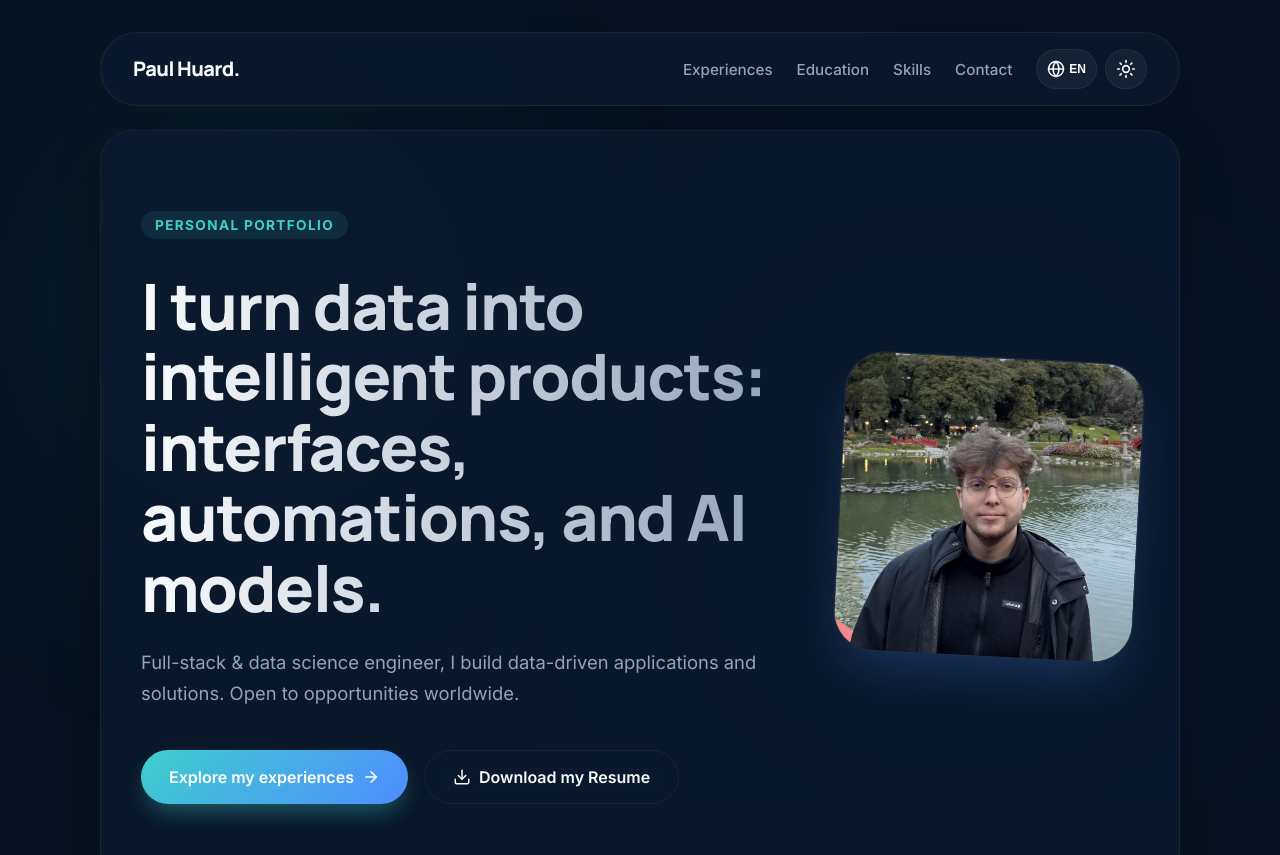
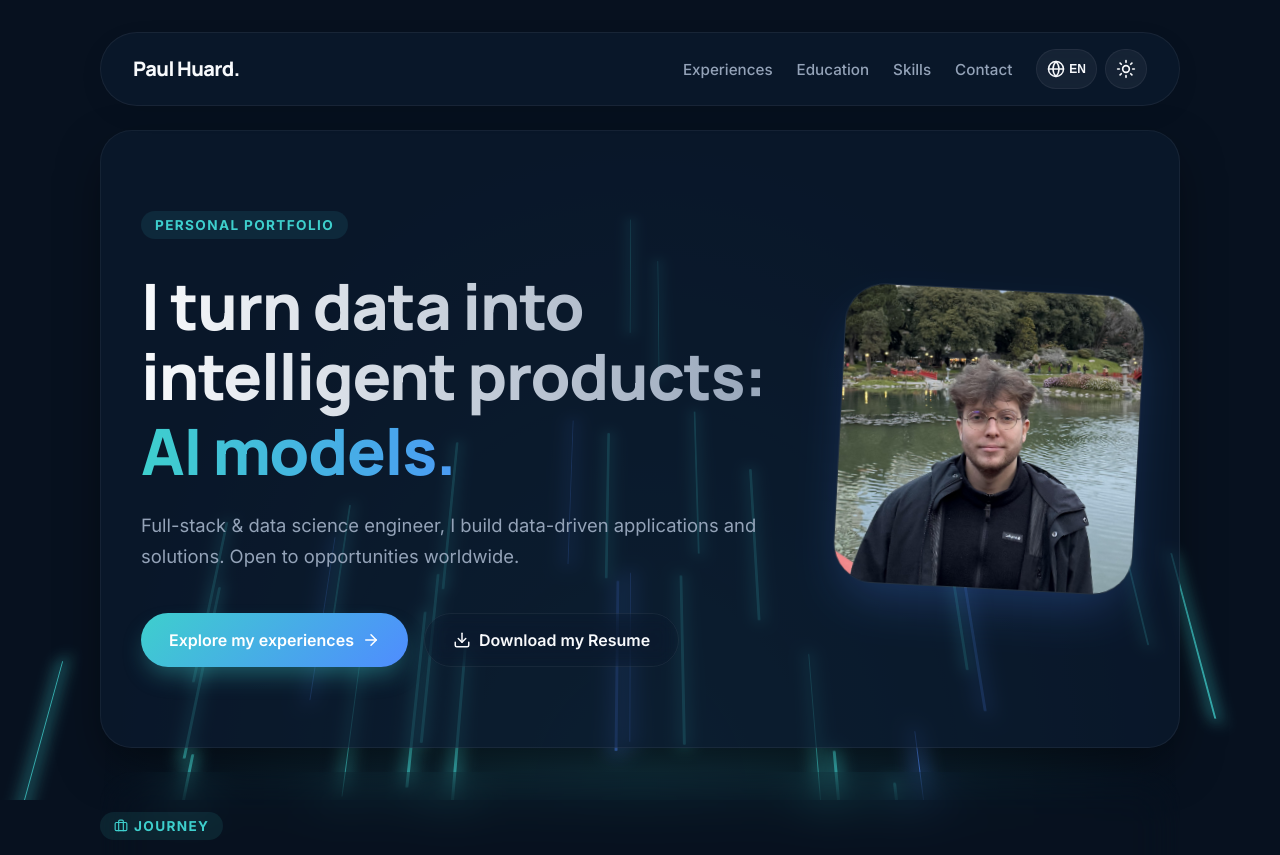
Before and after one commit to Paulhrd/Paul_hrd_portfolio, a Next.js app: page / in a window 1280 px wide. Shown: the top 855 px of the page. Built offline with nearby package versions, Linux system fonts and the light colour scheme; no server answers; the database is empty.

Commit message:
feat: implement main portfolio page with Supabase integration, internationalization, and custom background component

```diff
--- /dev/null
+++ b/app/components/ui/CybercoreBackground.tsx
@@ -0,0 +1,58 @@
+"use client";
+
+import React, { useState, useEffect, CSSProperties } from 'react';
+
+export interface CybercoreBackgroundProps {
+  /** Number of animated light beams */
+  beamCount?: number;
+}
+
+const DEFAULT_BEAM_COUNT = 70;
+
+export const CybercoreBackground: React.FC<CybercoreBackgroundProps> = ({
+  beamCount = DEFAULT_BEAM_COUNT,
+}) => {
+  const [beams, setBeams] = useState<
+    Array<{ id: number; type: 'primary' | 'secondary'; style: CSSProperties }>
+  >([]);
+
+  useEffect(() => {
+    // Generate static beams on mount to avoid hydration mismatch
+    const generated = Array.from({ length: beamCount }).map((_, i) => {
+      const riseDur = Math.random() * 4 + 6;   // 6-10s rise
+      const fadeDur = riseDur;                 // sync fade
+      const type: 'primary' | 'secondary' = Math.random() < 0.25 ? 'secondary' : 'primary';
+      return {
+        id: i,
+        type,
+        style: {
+          left: `${Math.random() * 100}%`,
+          width: `${Math.floor(Math.random() * 3) + 1}px`,
+          animationDelay: `${Math.random() * 8}s`,
+          animationDuration: `${riseDur}s, ${fadeDur}s`,
+        },
+      };
+    });
+    setBeams(generated);
+  }, [beamCount]);
+
+  if (beams.length === 0) return null; // Wait for hydration before rendering
+
+  return (
+    <div
+      className="cybercore-scene"
+      role="img"
+      aria-label="Animated cybercore grid background"
+    >
+      <div className="light-stream-container">
+        {beams.map((beam) => (
+          <div
+            key={beam.id}
+            className={`light-beam ${beam.type}`}
+            style={beam.style}
+          />
+        ))}
+      </div>
+    </div>
+  );
+};
--- a/app/globals.css
+++ b/app/globals.css
@@ -118,6 +118,43 @@ h1 {
   -webkit-background-clip: text;
   -webkit-text-fill-color: transparent;
   background-clip: text;
+}
+
+.animated-hero-title {
+  display: flex;
+  flex-direction: column;
+  gap: 4px;
+}
+
+.title-dynamic {
+  display: inline-flex;
+  height: 1.1em;
+  overflow: hidden;
+  position: relative;
+}
+
+.word-slider {
+  display: flex;
+  flex-direction: column;
+  animation: slideWords 7.5s cubic-bezier(0.16, 1, 0.3, 1) infinite;
+}
+
+.slider-word {
+  height: 1.1em;
+  display: flex;
+  align-items: center;
+  background: linear-gradient(to right, var(--primary), var(--secondary));
+  -webkit-background-clip: text;
+  -webkit-text-fill-color: transparent;
+  background-clip: text;
+  white-space: nowrap;
+}
+
+@keyframes slideWords {
+  0%, 25% { transform: translateY(0); }
+  33.33%, 58.33% { transform: translateY(-1.1em); }
+  66.66%, 91.66% { transform: translateY(-2.2em); }
+  100% { transform: translateY(-3.3em); }
 }
 
 h2 {
@@ -610,6 +647,7 @@ p {
 .line-clamp-3 {
   display: -webkit-box;
   -webkit-line-clamp: 3;
+  line-clamp: 3;
   -webkit-box-orient: vertical;
   overflow: hidden;
 }
@@ -782,3 +820,64 @@ p {
   font-size: 0.85rem;
   opacity: 0.8;
 }
+
+/* Cybercore Background (Light & Dark adapted) */
+.cybercore-scene {
+  position: fixed;
+  inset: 0;
+  z-index: -1;
+  pointer-events: none;
+  overflow: hidden;
+  /* Floor glow at bottom */
+  background: radial-gradient(ellipse at bottom, rgba(62, 207, 205, 0.05) 0%, transparent 60%);
+  --beam-opacity: 0.4;
+  --rise-distance: -120vh;
+}
+
+.dark .cybercore-scene {
+  background: radial-gradient(ellipse at bottom, rgba(62, 207, 205, 0.15) 0%, transparent 60%);
+  --beam-opacity: 0.8;
+}
+
+.light-stream-container {
+  position: absolute;
+  inset: 0;
+  transform: perspective(600px) rotateX(15deg);
+  transform-origin: bottom center;
+}
+
+.light-beam {
+  position: absolute;
+  bottom: -20vh;
+  height: 25vh;
+  border-radius: 999px;
+  background: var(--primary);
+  opacity: 0;
+  animation-name: cyberRise, cyberFade;
+  animation-timing-function: linear, ease-in-out;
+  animation-iteration-count: infinite, infinite;
+  box-shadow: 0 0 12px 2px rgba(62, 207, 205, 0.4);
+}
+
+.light-beam.secondary {
+  background: var(--secondary);
+  box-shadow: 0 0 16px 3px rgba(79, 140, 255, 0.4);
+}
+
+.dark .light-beam {
+  box-shadow: 0 0 16px 4px rgba(62, 207, 205, 0.6);
+}
+
+.dark .light-beam.secondary {
+  box-shadow: 0 0 20px 5px rgba(79, 140, 255, 0.6);
+}
+
+@keyframes cyberRise {
+  0% { transform: translateY(20vh); }
+  100% { transform: translateY(var(--rise-distance)); }
+}
+
+@keyframes cyberFade {
+  0%, 100% { opacity: 0; }
+  15%, 85% { opacity: var(--beam-opacity); }
+}
--- a/app/page.tsx
+++ b/app/page.tsx
@@ -7,6 +7,7 @@ import { ExperienceGrid, type ExperienceRow } from "./components/ExperienceGrid"
 import { FadeIn } from "./hooks/useIntersectionObserver";
 import { ArrowRight, Download, Mail, BookOpen, Briefcase } from "lucide-react";
 import { dictionaries, type Locale } from "./utils/i18n";
+import { CybercoreBackground } from "./components/ui/CybercoreBackground";
 
 export default async function Page() {
   const cookieStore = await cookies();
@@ -39,7 +40,7 @@ export default async function Page() {
 
   return (
     <main className="page-shell">
-      <div className="background-glow" />
+      <CybercoreBackground beamCount={60} />
 
       <header className="site-header">
         <nav className="topbar">
@@ -64,7 +65,17 @@ export default async function Page() {
           <div className="hero-grid">
             <div className="hero-content">
               <span className="eyebrow">{dict.hero.eyebrow}</span>
-              <h1>{dict.hero.title}</h1>
+              <h1 className="animated-hero-title">
+                {dict.hero.titleStart}
+                <span className="title-dynamic">
+                  <span className="word-slider">
+                    {dict.hero.titleWords.map((word: string, idx: number) => (
+                      <span key={idx} className="slider-word">{word}.</span>
+                    ))}
+                    <span aria-hidden="true" className="slider-word">{dict.hero.titleWords[0]}.</span>
+                  </span>
+                </span>
+              </h1>
               <p className="intro">{dict.hero.intro}</p>
               <div className="hero-actions">
                 <a className="button primary" href="#experiences">
--- a/app/utils/i18n.ts
+++ b/app/utils/i18n.ts
@@ -2,7 +2,8 @@ export const dictionaries = {
   en: {
     hero: {
       eyebrow: "Personal Portfolio",
-      title: "I turn data into intelligent products: interfaces, automations, and AI models.",
+      titleStart: "I turn data into intelligent products:",
+      titleWords: ["interfaces", "automations", "AI models"],
       intro: "Full-stack & data science engineer, I build data-driven applications and solutions. Open to opportunities worldwide.",
       explore: "Explore my experiences",
       download: "Download my Resume",
@@ -47,7 +48,8 @@ export const dictionaries = {
   fr: {
     hero: {
       eyebrow: "Portfolio Personnel",
-      title: "Je transforme la data en produits intelligents : interfaces, automatisations et modèles d'IA.",
+      titleStart: "Je transforme la data en produits intelligents :",
+      titleWords: ["interfaces", "automatisations", "modèles d'IA"],
       intro: "Ingénieur full-stack & data science, je développe des applications et solutions data-driven. Ouvert à des opportunités partout dans le monde.",
       explore: "Explorer mes experiences",
       download: "Telecharger mon CV",
```
